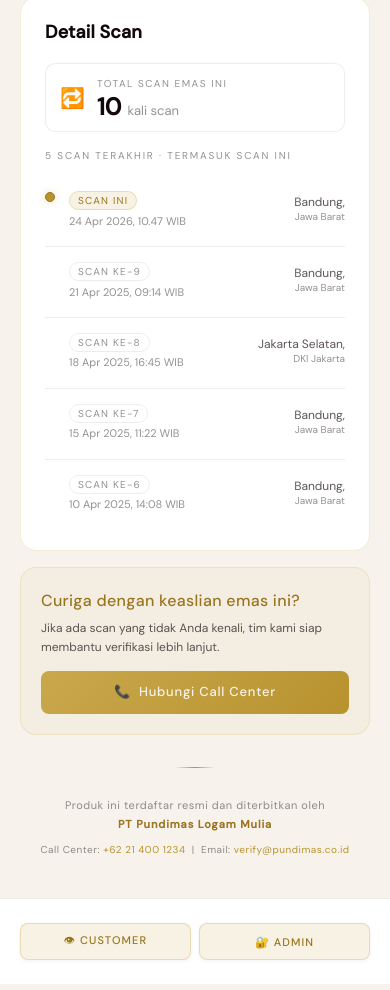
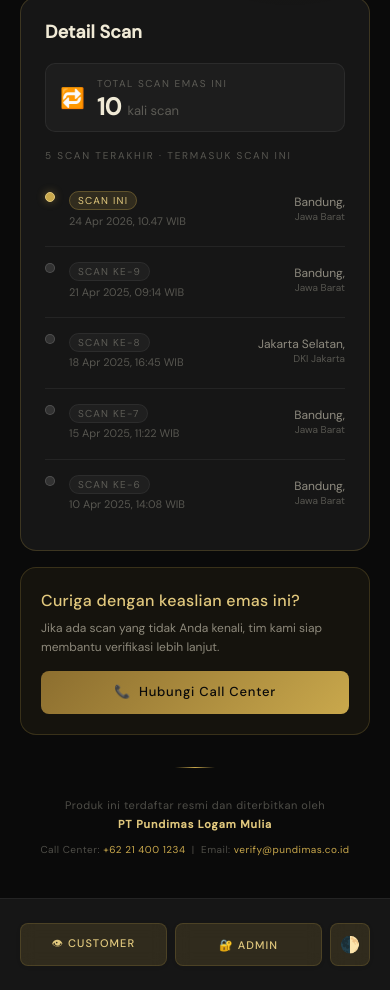
Before and after one commit to wildartproject/pundimas, a plain HTML site: page index.html in a window 390 px wide. Shown: the part 927-1917 px from the top of the page. Drawn offline with Linux system fonts and the light colour scheme.

Commit message:
Update index.html

```diff
--- a/index.html
+++ b/index.html
@@ -7,23 +7,23 @@
 <link href="https://fonts.googleapis.com/css2?family=Cormorant+Garamond:ital,wght@0,300;0,400;0,500;0,600;1,300;1,400&family=DM+Sans:wght@300;400;500&display=swap" rel="stylesheet">
 <style>
   :root {
-    --gold: #B8922E;
-    --gold-light: #9A7520;
-    --gold-pale: #7A5C10;
-    --gold-dim: #C9A84C;
-    --black: #F7F3EC;
-    --off-black: #F0EAE0;
-    --dark: #E8E0D0;
-    --mid: #D4C9B0;
-    --surface: #FFFFFF;
-    --border: rgba(184,146,46,0.25);
-    --border-subtle: rgba(0,0,0,0.07);
-    --text-primary: #12080A;
-    --text-secondary: rgba(18,8,10,0.68);
-    --text-dim: rgba(18,8,10,0.45);
-    --valid: #2A7A52;
-    --invalid: #C0392B;
-    --warning: #B8660A;
+    --gold: #C9A84C;
+    --gold-light: #E2C97E;
+    --gold-pale: #F5EDD0;
+    --gold-dim: #8C6E2F;
+    --black: #0A0A0A;
+    --off-black: #111111;
+    --dark: #1A1A1A;
+    --mid: #2C2C2C;
+    --surface: #161616;
+    --border: rgba(201,168,76,0.18);
+    --border-subtle: rgba(255,255,255,0.06);
+    --text-primary: #F0EAD6;
+    --text-secondary: rgba(240,234,214,0.55);
+    --text-dim: rgba(240,234,214,0.3);
+    --valid: #4CAF7D;
+    --invalid: #E05252;
+    --warning: #E09A42;
     --font-display: 'DM Sans', sans-serif;
     --font-body: 'DM Sans', sans-serif;
   }
@@ -1643,7 +1643,7 @@
     justify-content: center;
     gap: 8px;
     padding: 24px 20px;
-    background: #FFFFFF;
+    background: var(--surface);
     border-top: 1px solid var(--border-subtle);
     z-index: 999;
   }
@@ -1651,7 +1651,7 @@
   .demo-btn {
     flex: 1;
     text-align: center;
-    background: #FFFFFF;
+    background: var(--surface);
     border: 1px solid var(--border);
     border-radius: 8px;
     padding: 10px 14px;
@@ -1662,13 +1662,21 @@
     letter-spacing: 0.1em;
     text-transform: uppercase;
     cursor: pointer;
-    transition: all 0.15s;
-    box-shadow: 0 1px 4px rgba(0,0,0,0.06);
+    transition: all 0.2s;
+    box-shadow: 0 1px 4px rgba(0,0,0,0.08);
   }
 
   .demo-btn:hover {
     background: var(--dark);
-    color: var(--gold);
+    color: var(--gold-light);
+  }
+
+  .theme-btn {
+    flex: none !important;
+    width: 40px;
+    padding: 10px 0 !important;
+    font-size: 16px !important;
+    letter-spacing: 0 !important;
   }
 
   @media (min-width: 1024px) {
@@ -1684,6 +1692,7 @@
     }
 
     .demo-btn { flex: none; }
+    .theme-btn { width: 36px; padding: 8px 0 !important; }
   }
 
   .demo-btn {
@@ -3484,6 +3493,57 @@
   updateDashClock();
   setInterval(updateDashClock, 1000);
 
+  // ---- Theme toggle ----
+  let isDark = true;
+
+  const lightVars = {
+    '--gold': '#B8922E',
+    '--gold-light': '#9A7520',
+    '--gold-pale': '#7A5C10',
+    '--gold-dim': '#C9A84C',
+    '--black': '#F7F3EC',
+    '--off-black': '#F0EAE0',
+    '--dark': '#E8E0D0',
+    '--mid': '#D4C9B0',
+    '--surface': '#FFFFFF',
+    '--border': 'rgba(184,146,46,0.25)',
+    '--border-subtle': 'rgba(0,0,0,0.07)',
+    '--text-primary': '#12080A',
+    '--text-secondary': 'rgba(18,8,10,0.68)',
+    '--text-dim': 'rgba(18,8,10,0.45)',
+    '--valid': '#2A7A52',
+    '--invalid': '#C0392B',
+    '--warning': '#B8660A',
+  };
+
+  const darkVars = {
+    '--gold': '#C9A84C',
+    '--gold-light': '#E2C97E',
+    '--gold-pale': '#F5EDD0',
+    '--gold-dim': '#8C6E2F',
+    '--black': '#0A0A0A',
+    '--off-black': '#111111',
+    '--dark': '#1A1A1A',
+    '--mid': '#2C2C2C',
+    '--surface': '#161616',
+    '--border': 'rgba(201,168,76,0.18)',
+    '--border-subtle': 'rgba(255,255,255,0.06)',
+    '--text-primary': '#F0EAD6',
+    '--text-secondary': 'rgba(240,234,214,0.55)',
+    '--text-dim': 'rgba(240,234,214,0.3)',
+    '--valid': '#4CAF7D',
+    '--invalid': '#E05252',
+    '--warning': '#E09A42',
+  };
+
+  function toggleTheme() {
+    isDark = !isDark;
+    const vars = isDark ? darkVars : lightVars;
+    const root = document.documentElement;
+    Object.entries(vars).forEach(([key, val]) => root.style.setProperty(key, val));
+    document.getElementById('theme-toggle-btn').textContent = isDark ? '🌓' : '☀️';
+  }
+
   // Auto-run preloader on initial load (customer page is default)
   runPreloader(() => { preloaderDone = true; });
 </script>
@@ -3491,6 +3551,7 @@
 <div class="demo-nav">
   <button class="demo-btn" onclick="showPage('customer')">👁 Customer</button>
   <button class="demo-btn" onclick="showPage('login')">🔐 Admin</button>
+  <button class="demo-btn theme-btn" id="theme-toggle-btn" onclick="toggleTheme()">🌓</button>
 </div>
 
 </body>
```
